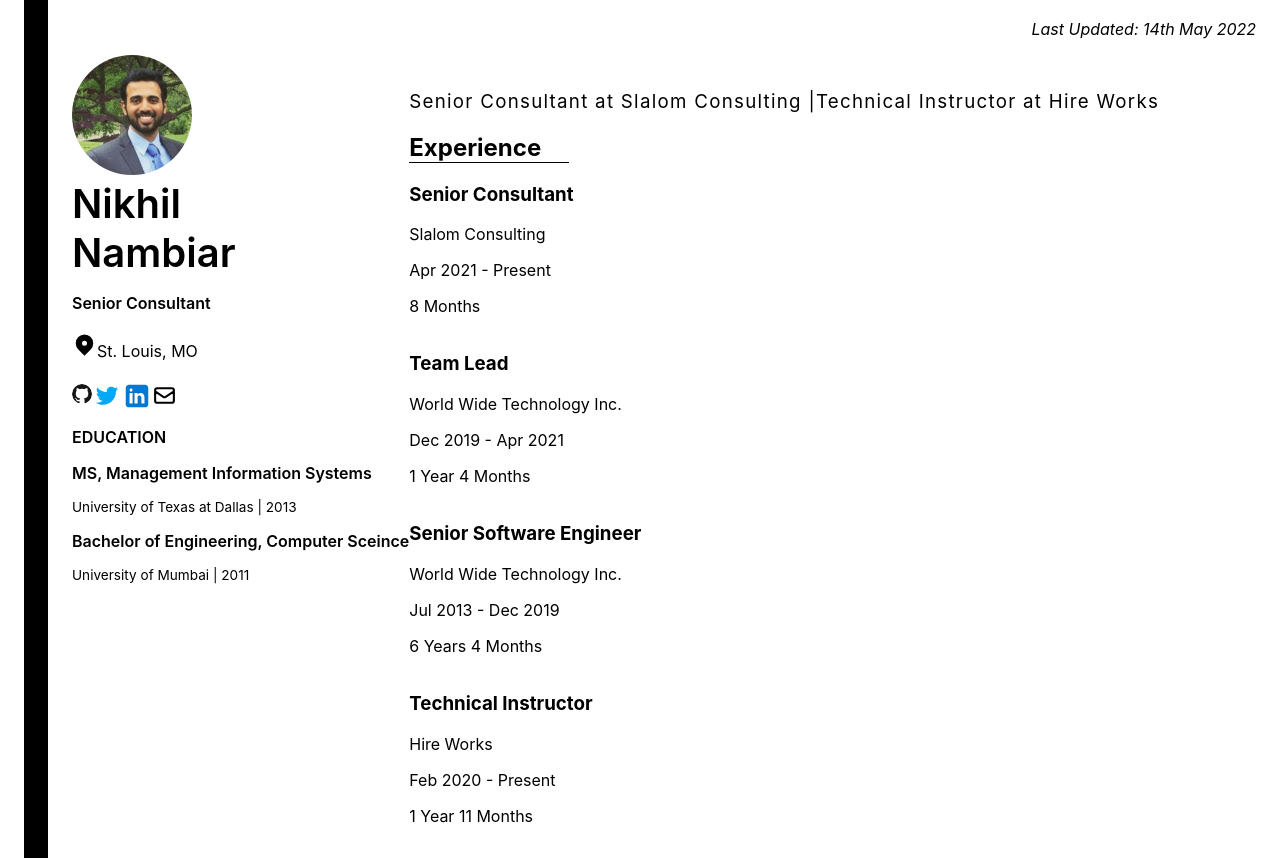
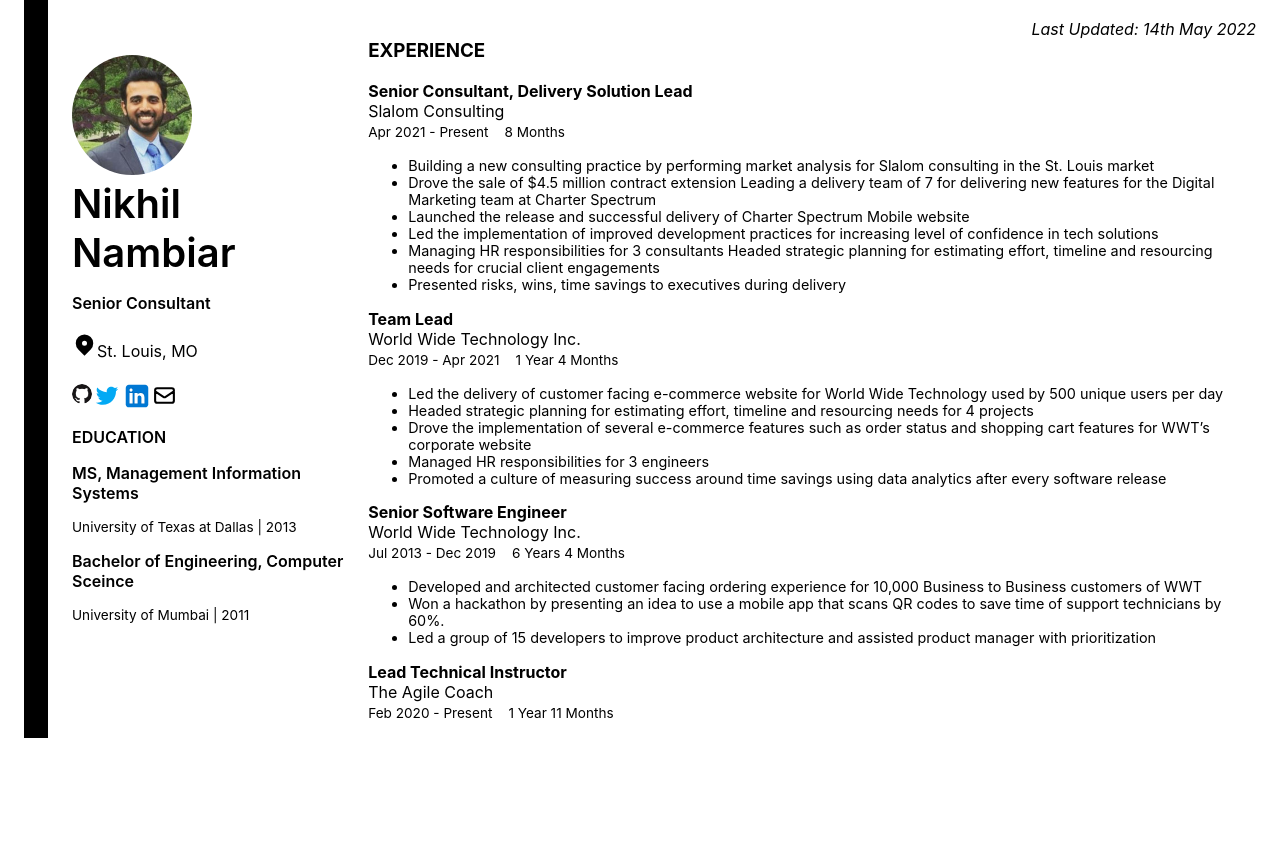
Before and after one commit to nambiarn/nambiarn, a Next.js app: page /resume in a window 1280 px wide. After the commit the page ends 800 px from the top, so only its background shows below. Built offline with nearby package versions, Linux system fonts and the light colour scheme.

Commit message:
Add experience section

```diff
--- a/components/Experience.js
+++ b/components/Experience.js
@@ -2,15 +2,20 @@
 import { getMonthAndYearFromDate, dateDiff } from '../services/utilService';
 // import './Experience.css'
 
-export default function Experience({title, company, isCurrent, startDate, endDate }) {
+export default function Experience({key, title, content, company, isCurrent, startDate, endDate }) {
 
     return (
         <section className="main-section__exp">
-            <h3>{title}</h3>
-            <p>{company}</p>
-            <p>{getMonthAndYearFromDate(startDate)} - {endDate ? getMonthAndYearFromDate(endDate) : "Present"}</p>
-            <p>{dateDiff(startDate, endDate)}</p>
+            <h4 className="margin-0">{title}</h4>
+            <p className="margin-0">{company}</p>
+            <span className="name-font-size-sm">{getMonthAndYearFromDate(startDate)} - {endDate ? getMonthAndYearFromDate(endDate) : "Present"}</span>
+            <span className="margin-left-sm name-font-size-sm">{dateDiff(startDate, endDate)} </span>
             <p>{isCurrent}</p>
+            <ul className="font-size-sm-2">
+                { content && content.map(detail => {
+                        return <li key={key}>{detail}</li>
+                }) }
+            </ul>
         </section>
     )
 }
--- a/data/experience.js
+++ b/data/experience.js
@@ -1,12 +1,18 @@
 export const experience = [
     {
         id: 1,
-        title: "Senior Consultant",
+        title: "Senior Consultant, Delivery Solution Lead",
         company: "Slalom Consulting",
         startDate: new Date(2021, 3, 26),
         endDateFormatted: null,
         endDate: null,
-        isCurrent: true
+        isCurrent: true,
+        content: ["Building a new consulting practice by performing market analysis for Slalom consulting in the St. Louis market",
+                 "Drove the sale of $4.5 million contract extension Leading a delivery team of 7 for delivering new features for the Digital Marketing team at Charter Spectrum",
+                 "Launched the release and successful delivery of Charter Spectrum Mobile website",
+                 "Led the implementation of improved development practices for increasing level of confidence in tech solutions",
+                 "Managing HR responsibilities for 3 consultants Headed strategic planning for estimating effort, timeline and resourcing needs for crucial client engagements",
+                 "Presented risks, wins, time savings to executives during delivery"]
     },
     {
         id: 2,
@@ -14,7 +20,12 @@
         company: "World Wide Technology Inc.",
         startDate: new Date(2019, 11, 1),
         endDate: new Date(2021, 3, 19),
-        isCurrent: false
+        isCurrent: false,
+        content: ["Led the delivery of customer facing e-commerce website for World Wide Technology used by 500 unique users per day",
+        "Headed strategic planning for estimating effort, timeline and resourcing needs for 4 projects",
+        "Drove the implementation of several e-commerce features such as order status and shopping cart features for WWT’s corporate website",
+        "Managed HR responsibilities for 3 engineers",
+        "Promoted a culture of measuring success around time savings using data analytics after every software release"]
     },
     {
         id: 3,
@@ -22,12 +33,15 @@
         company: "World Wide Technology Inc.",
         startDate: new Date(2013, 6, 15),
         endDate: new Date(2019, 11, 1),
-        isCurrent: false
+        isCurrent: false,
+        content: ["Developed and architected customer facing ordering experience for 10,000 Business to Business customers of WWT",
+        "Won a hackathon by presenting an idea to use a mobile app that scans QR codes to save time of support technicians by 60%.",
+        "Led a group of 15 developers to improve product architecture and assisted product manager with prioritization"]
     },
     {
         id: 4,
-        title: "Technical Instructor",
-        company: "Hire Works",
+        title: "Lead Technical Instructor",
+        company: "The Agile Coach",
         startDate: new Date(2020, 1, 1),
         endDate: null,
         isCurrent: true
--- a/pages/resume.js
+++ b/pages/resume.js
@@ -49,24 +49,24 @@
                     <ProfileIcons />
                     <Education aria-label="Education credentials" education={education}></Education>
                 </section>
-                <p>
-                    <h3 className="font-weight-400 letter-spacing flex-center">{
+                <span className="section-area">
+                    {/* <h3 className="font-weight-400 letter-spacing flex-center">{
                         currentGigs.map(currentGig => !isSmallScreen ?
                             <span key={currentGig.id}> {currentGig.title} at {currentGig.company}
                                 {addPipe(currentGigs, currentGig)} </span> :
                             <p className="flex-col" key={currentGig.id}> {currentGig.title} at {currentGig.company}</p>
                         )
-                    }</h3>
-                    <h2 className="border-bottom width-md">Experience</h2>
+                    }</h3> */}
+                    <h3 className="width-md text-uppercase margin-top-minus-1">Experience</h3>
                     <section>
                         {
                             experience.map((gig) => {
                                 return <Experience key={gig.id} title={gig.title} company={gig.company}
-                                    startDate={gig.startDate} endDate={gig.endDate} isCurrent={gig.isCurrent} />
+                                    startDate={gig.startDate} endDate={gig.endDate} isCurrent={gig.isCurrent} content={gig.content} />
                             })
                         }
                     </section>
-                    </p>
+                    </span>
             </section>
         </main>
     )
--- a/styles/Experience.css
+++ b/styles/Experience.css
@@ -5,3 +5,15 @@
 .main-section__exp:first-child {
     padding: 0;
 }
+
+.margin-left-sm {
+    margin-left: 1rem;
+}
+
+.font-size-sm-2 {
+    font-size: 0.9rem;
+}
+
+.margin-0 {
+    margin: 0
+}
--- a/styles/Resume.css
+++ b/styles/Resume.css
@@ -1,6 +1,5 @@
 .section-area {
     margin-left: 1.5rem;
-    background: map-get(red)
 }
 
 .outline {
@@ -96,6 +95,10 @@
     margin-bottom: 0;
 }
 
+.margin-top-minus-1 {
+    margin-top: -1rem;
+}
+
 .italic {
     font-style: italic;
 }
```
